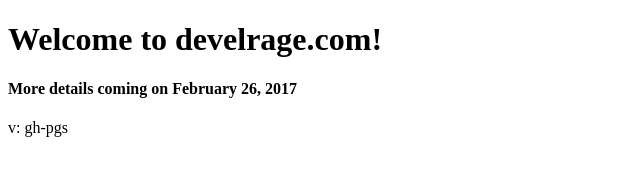
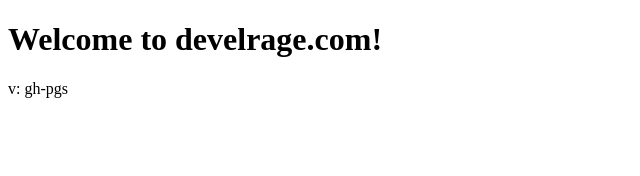
Before and after one commit to melangoth/pgnd, a plain HTML site: page docs/index.html in a window 1280 px wide. Shown: the whole page, without its empty margins (0-640 px from the left). Drawn offline with Linux system fonts and the light colour scheme.

Commit message:
Removed date and coming soon bullshit

```diff
--- a/docs/index.html
+++ b/docs/index.html
@@ -9,8 +9,6 @@
 
 <h1>Welcome to develrage.com!</h1>
 
-<h4>More details coming on February 26, 2017</h4>
-
 <p>v: gh-pgs</p>
 
 </body>
```
